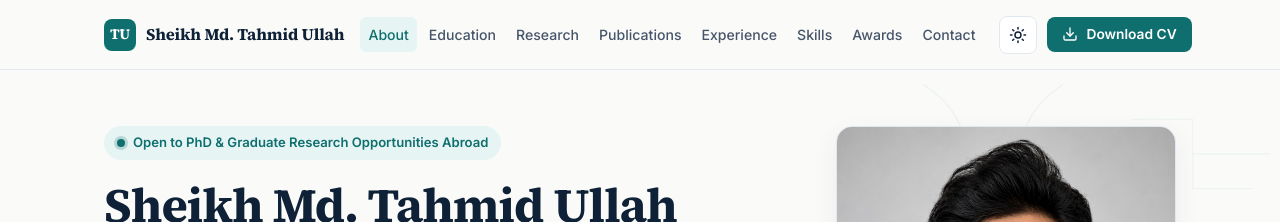
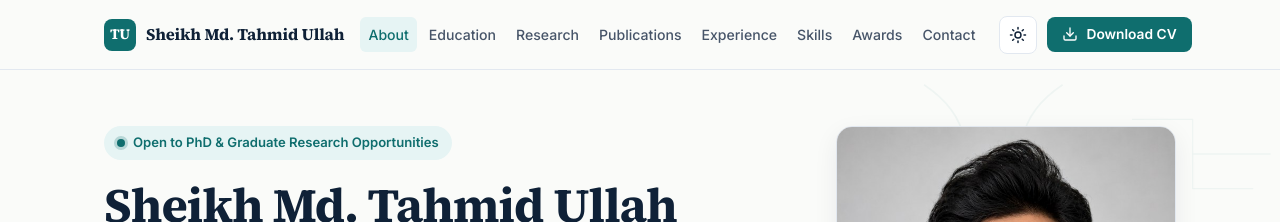
Before and after one commit to tahmidsk/tahmidsk.github.io, a plain HTML site: page index.html in a window 1280 px wide. Shown: the top 222 px of the page. Drawn offline with Linux system fonts and the light colour scheme.

Commit message:
Update hero status badge text

```diff
--- a/index.html
+++ b/index.html
@@ -174,7 +174,7 @@
           <div class="hero-content">
             <div class="status-pill">
               <span class="status-dot" aria-hidden="true"></span>
-              <span>Open to PhD &amp; Graduate Research Opportunities Abroad</span>
+              <span>Open to PhD &amp; Graduate Research Opportunities</span>
             </div>
 
             <h1 class="hero-title">Sheikh Md. Tahmid Ullah</h1>
```
